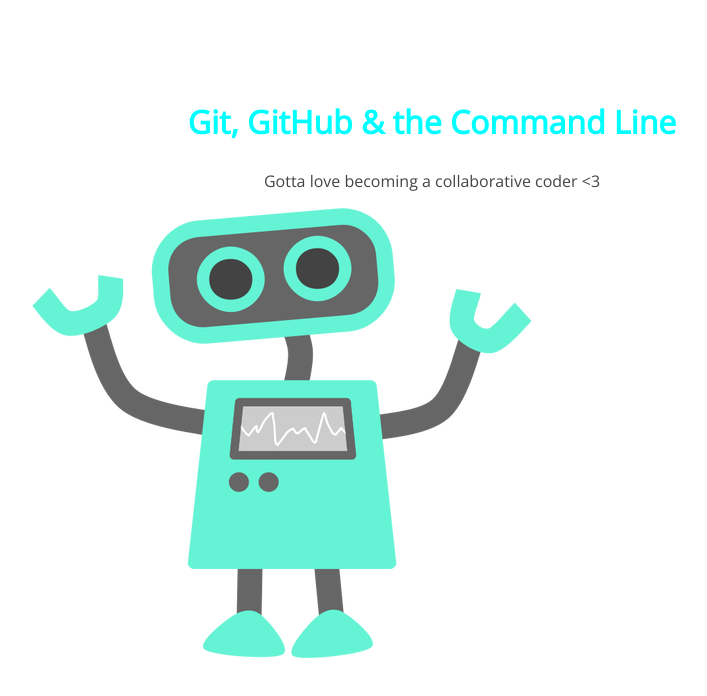
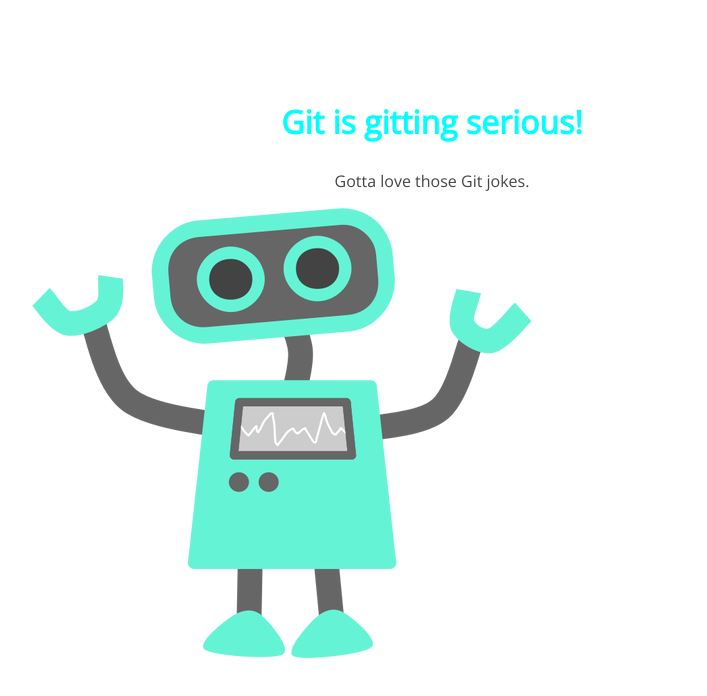
Before and after one commit to hayleycorbett/105-project, a plain HTML site: page index.html in a window 1280 px wide. Shown: the whole page, without its empty margins (208-915 px from the left). Drawn offline with nearby package versions, Linux system fonts and the light colour scheme.

Commit message:
new h1 and p text

```diff
--- a/index.html
+++ b/index.html
@@ -8,8 +8,8 @@
 </head>
 <body>
 	<section>
-		<h1>Git, GitHub & the Command Line</h1>
-		<p>Gotta love becoming a collaborative coder <3</p>
+		<h1>Git is gitting serious!</h1>
+		<p>Gotta love those Git jokes.</p>
 		<img src="img/happy-blue-robot.png">
 	</section>
 </body>
```
